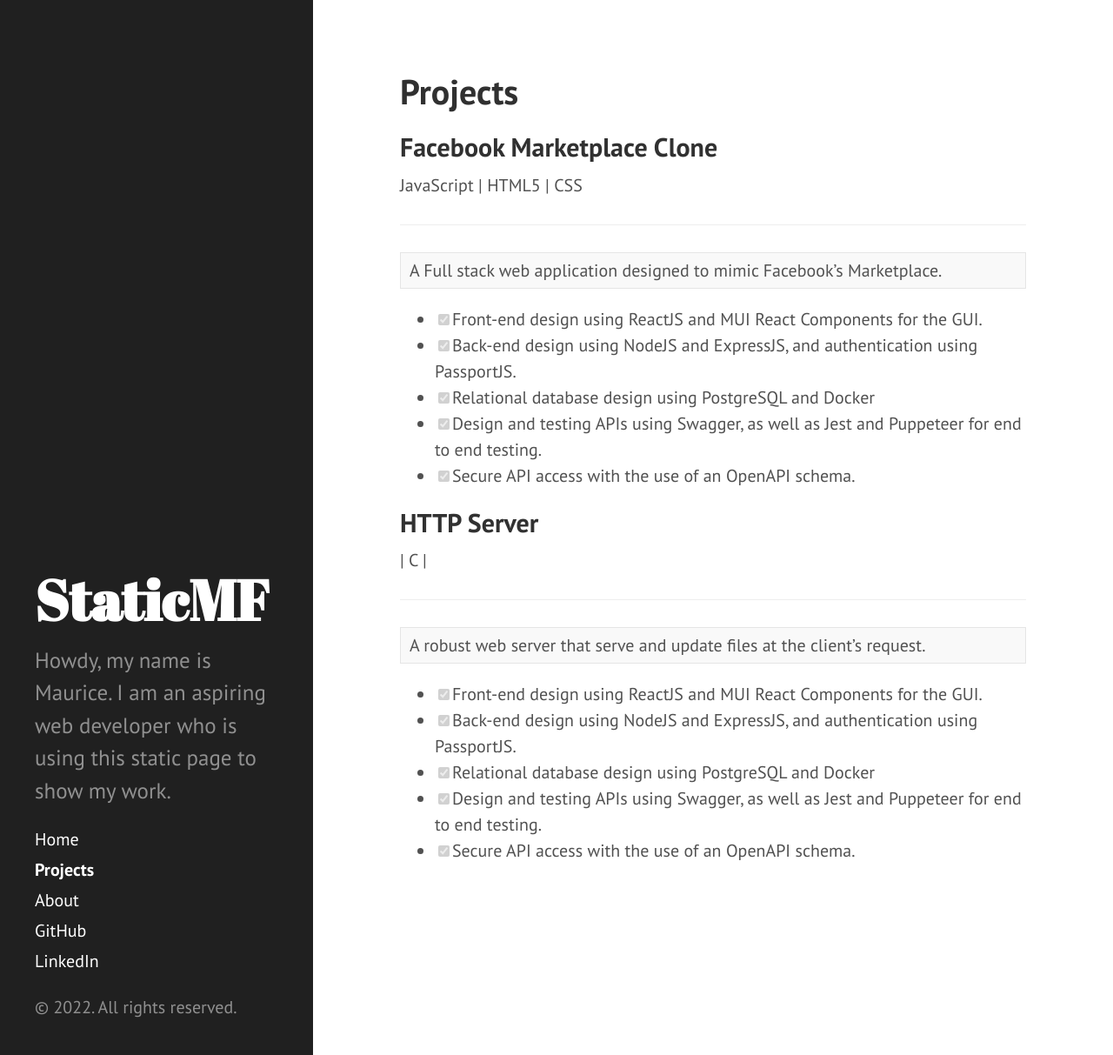
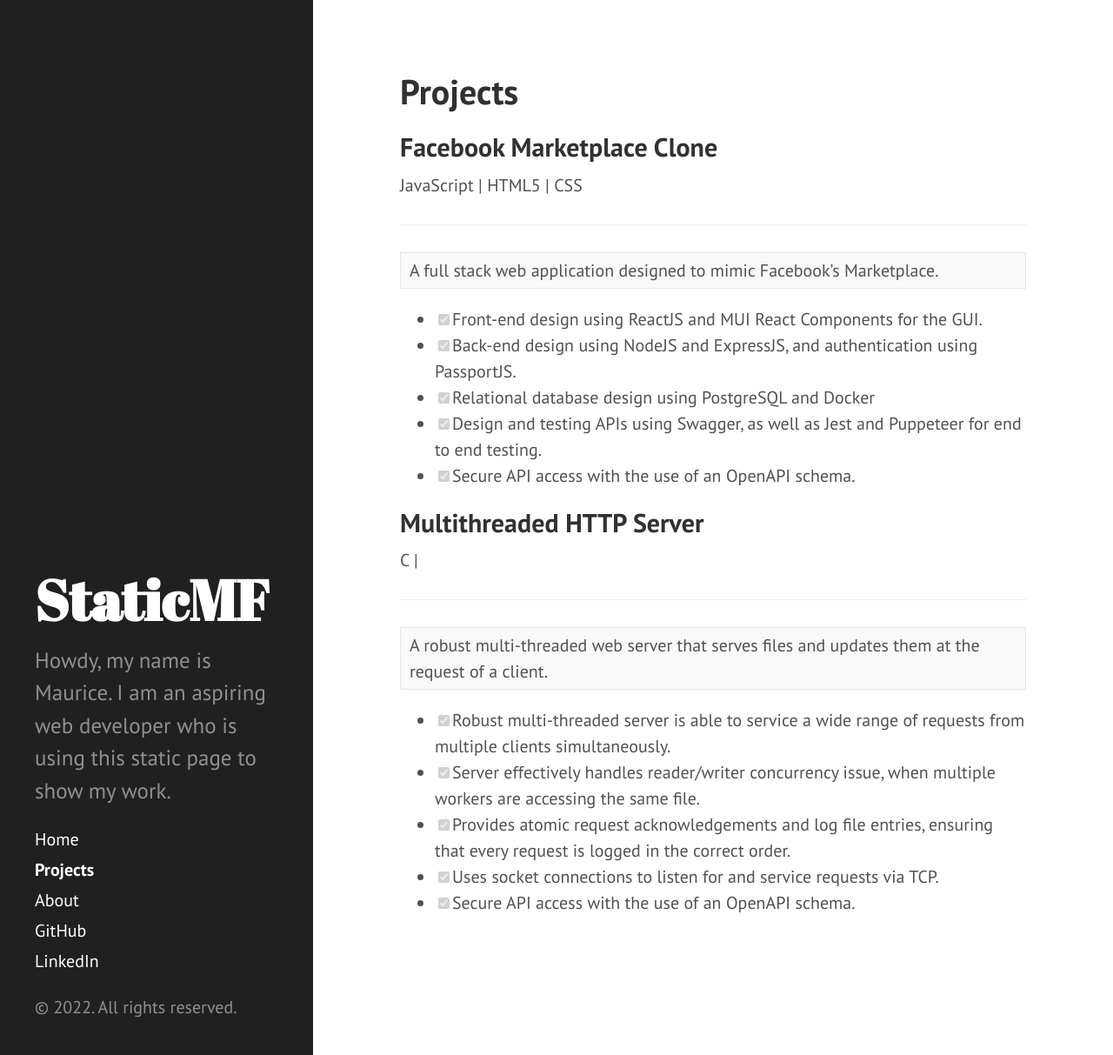
Before and after one commit to Maudi84/static_mf, a Jekyll site: the page built from Projects.md, in a window 1280 px wide and 1213 px high. Shown: the whole window at 87% size. Built offline with Jekyll 4.4.1, drawn with Linux system fonts in a browser that asks for light colours.

Commit message:
Update Projects.md

```diff
--- a/Projects.md
+++ b/Projects.md
@@ -10,7 +10,7 @@ JavaScript | HTML5 | CSS
 
 ***
 
-| A Full stack web application designed to mimic Facebook's Marketplace.
+| A full stack web application designed to mimic Facebook's Marketplace.
 
 - [x] Front-end design using ReactJS and MUI React Components for the GUI.
 - [x] Back-end design using NodeJS and ExpressJS, and authentication using PassportJS.
@@ -21,15 +21,15 @@ JavaScript | HTML5 | CSS
 
 
 
-## HTTP Server
-| C |
+## Multithreaded HTTP Server
+ C |
 
 ***
 
-| A robust web server that serve and update files at the client's request.
+| A robust multi-threaded web server that serves files and updates them at the request of a client.
 
-- [x] Front-end design using ReactJS and MUI React Components for the GUI.
-- [x] Back-end design using NodeJS and ExpressJS, and authentication using PassportJS.
-- [x] Relational database design using PostgreSQL and Docker
-- [X] Design and testing APIs using Swagger, as well as Jest and Puppeteer for end to end testing.
+- [x] Robust multi-threaded server is able to service a wide range of requests from multiple clients simultaneously.
+- [x] Server effectively handles reader/writer concurrency issue, when multiple workers are accessing the same file.
+- [x] Provides atomic request acknowledgements and log file entries, ensuring that every request is logged in the correct order.
+- [X] Uses socket connections to listen for and service requests via TCP.
 - [X] Secure API access with the use of an OpenAPI schema.
```
